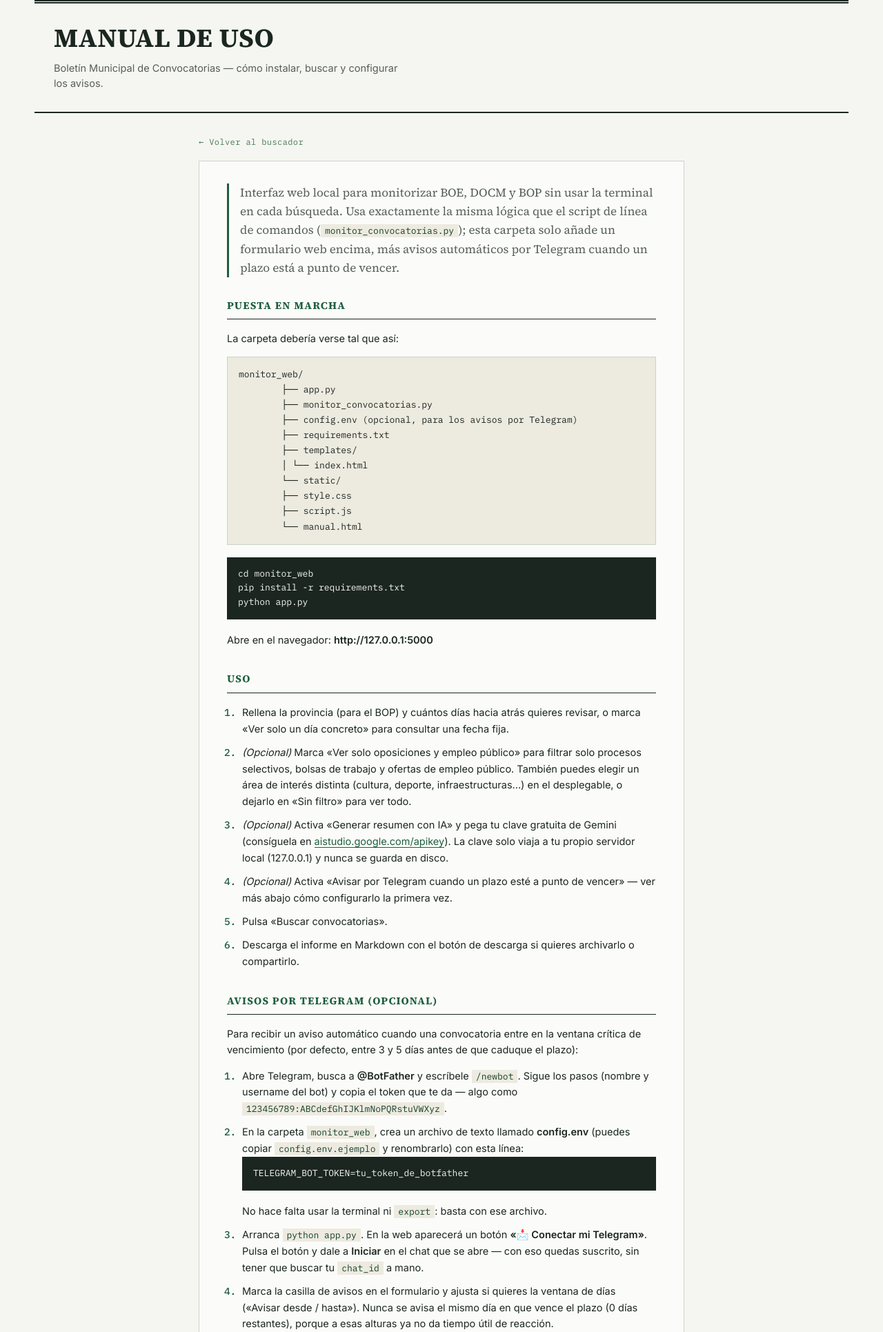
After one commit to JaviMAlonso/Diputacion_Boletin_Prueba, a Flask app: page /static/manual.html in a window 1280 px wide. The commit adds this page. Shown: the top 1931 px of the page at 69% size. Run offline with Flask 3, Linux system fonts and the light colour scheme; some libraries are stand-ins or nearby versions.

Commit message:
ultimos detalles

```diff
--- /dev/null
+++ b/static/manual.html
@@ -0,0 +1,278 @@
+<!DOCTYPE html>
+<html lang="es">
+
+<head>
+  <meta charset="UTF-8">
+  <meta name="viewport" content="width=device-width, initial-scale=1.0">
+  <title>Manual de uso — Boletín Municipal de Convocatorias</title>
+  <link rel="preconnect" href="https://fonts.googleapis.com">
+  <link href="https://www.diputoledo.es/favicon.ico" rel="icon">
+  <link
+    href="https://fonts.googleapis.com/css2?family=Source+Serif+4:opsz,wght@8..60,400;8..60,600;8..60,700&family=Inter:wght@400;500;600&family=IBM+Plex+Mono:wght@400;500&display=swap"
+    rel="stylesheet">
+  <link rel="stylesheet" href="style.css">
+  <style>
+    /* Estilos propios de esta página de manual, reutilizando las
+       variables de color/tipografía ya definidas en style.css para que
+       se vea como parte del mismo periódico, no como una página aparte. */
+
+    main.manual {
+      max-width: 760px;
+      display: block;
+    }
+
+    .volver {
+      display: inline-block;
+      margin-bottom: 18px;
+      font-family: 'IBM Plex Mono', monospace;
+      font-size: 12px;
+      color: var(--bronze);
+      text-decoration: none;
+      letter-spacing: 0.4px;
+    }
+
+    .volver:hover {
+      color: var(--seal-dark);
+      text-decoration: underline;
+    }
+
+    article.manual-cuerpo {
+      background: var(--paper-raised);
+      border: 1px solid var(--rule);
+      padding: 32px 40px 40px;
+    }
+
+    article.manual-cuerpo .lead {
+      font-family: 'Source Serif 4', serif;
+      font-size: 17px;
+      color: var(--ink-soft);
+      border-left: 3px solid var(--seal);
+      padding-left: 16px;
+      margin: 0 0 30px;
+    }
+
+    article.manual-cuerpo h2 {
+      font-family: 'Source Serif 4', serif;
+      font-size: 15px;
+      text-transform: uppercase;
+      letter-spacing: 1.2px;
+      color: var(--seal);
+      border-bottom: 1px solid var(--ink);
+      padding-bottom: 8px;
+      margin: 34px 0 16px;
+    }
+
+    article.manual-cuerpo h2:first-of-type {
+      margin-top: 0;
+    }
+
+    article.manual-cuerpo p {
+      font-size: 14.5px;
+      line-height: 1.6;
+      margin: 0 0 14px;
+    }
+
+    article.manual-cuerpo ol,
+    article.manual-cuerpo ul {
+      padding-left: 22px;
+      margin: 0 0 18px;
+    }
+
+    article.manual-cuerpo li {
+      font-size: 14.5px;
+      line-height: 1.65;
+      margin-bottom: 10px;
+    }
+
+    article.manual-cuerpo li::marker {
+      color: var(--seal);
+      font-family: 'IBM Plex Mono', monospace;
+      font-weight: 500;
+    }
+
+    article.manual-cuerpo code {
+      font-family: 'IBM Plex Mono', monospace;
+      font-size: 13px;
+      background: #EDEAE0;
+      padding: 1px 6px;
+      color: var(--seal-dark);
+    }
+
+    article.manual-cuerpo pre {
+      font-family: 'IBM Plex Mono', monospace;
+      font-size: 13px;
+      background: var(--ink);
+      color: var(--paper);
+      padding: 14px 16px;
+      overflow-x: auto;
+      margin: 0 0 18px;
+      line-height: 1.6;
+    }
+
+    article.manual-cuerpo pre code {
+      background: none;
+      color: inherit;
+      padding: 0;
+    }
+
+    article.manual-cuerpo .estructura {
+      font-family: 'IBM Plex Mono', monospace;
+      font-size: 13px;
+      background: #EDEAE0;
+      border: 1px solid var(--rule);
+      padding: 14px 16px;
+      margin: 0 0 18px;
+      line-height: 1.7;
+      white-space: pre;
+      overflow-x: auto;
+    }
+
+    article.manual-cuerpo .aviso {
+      background: var(--warn-bg);
+      border: 1px solid var(--warn-border);
+      border-left: 4px solid var(--warn-border);
+      padding: 12px 16px;
+      font-size: 13.5px;
+      color: #8A4A15;
+      margin: 0 0 18px;
+    }
+
+    article.manual-cuerpo a {
+      color: var(--seal);
+      text-decoration: none;
+      border-bottom: 1px solid var(--seal);
+    }
+
+    article.manual-cuerpo a:hover {
+      color: var(--seal-dark);
+      border-color: var(--seal-dark);
+    }
+
+    article.manual-cuerpo strong {
+      color: var(--ink);
+      font-weight: 600;
+    }
+
+    @media (max-width: 600px) {
+      article.manual-cuerpo {
+        padding: 24px 20px 30px;
+      }
+    }
+  </style>
+</head>
+
+<body>
+
+  <header class="masthead">
+    <div class="masthead-row">
+      <div>
+        <h1>Manual de uso</h1>
+        <p class="subtitulo">Boletín Municipal de Convocatorias — cómo instalar, buscar y configurar los avisos.</p>
+      </div>
+    </div>
+  </header>
+
+  <main class="manual">
+    <a class="volver" href="/">← Volver al buscador</a>
+
+    <article class="manual-cuerpo">
+      <p class="lead">Interfaz web local para monitorizar BOE, DOCM y BOP sin usar la terminal en cada
+        búsqueda. Usa exactamente la misma lógica que el script de línea de comandos
+        (<code>monitor_convocatorias.py</code>); esta carpeta solo añade un formulario web encima, más
+        avisos automáticos por Telegram cuando un plazo está a punto de vencer.</p>
+
+      <h2>Puesta en marcha</h2>
+      <p>La carpeta debería verse tal que así:</p>
+      <div class="estructura">monitor_web/
+        ├── app.py
+        ├── monitor_convocatorias.py
+        ├── config.env (opcional, para los avisos por Telegram)
+        ├── requirements.txt
+        ├── templates/
+        │ └── index.html
+        └── static/
+        ├── style.css
+        ├── script.js
+        └── manual.html</div>
+      <pre><code>cd monitor_web
+pip install -r requirements.txt
+python app.py</code></pre>
+      <p>Abre en el navegador: <strong>http://127.0.0.1:5000</strong></p>
+
+      <h2>Uso</h2>
+      <ol>
+        <li>Rellena la provincia (para el BOP) y cuántos días hacia atrás quieres revisar, o marca
+          «Ver solo un día concreto» para consultar una fecha fija.</li>
+        <li><em>(Opcional)</em> Marca «Ver solo oposiciones y empleo público» para filtrar solo procesos
+          selectivos, bolsas de trabajo y ofertas de empleo público. También puedes elegir un área de
+          interés distinta (cultura, deporte, infraestructuras...) en el desplegable, o dejarlo en «Sin
+          filtro» para ver todo.</li>
+        <li><em>(Opcional)</em> Activa «Generar resumen con IA» y pega tu clave gratuita de Gemini
+          (consíguela en <a href="https://aistudio.google.com/apikey" target="_blank"
+            rel="noopener">aistudio.google.com/apikey</a>).
+          La clave solo viaja a tu propio servidor local (127.0.0.1) y nunca se guarda en disco.</li>
+        <li><em>(Opcional)</em> Activa «Avisar por Telegram cuando un plazo esté a punto de vencer» — ver
+          más abajo cómo configurarlo la primera vez.</li>
+        <li>Pulsa «Buscar convocatorias».</li>
+        <li>Descarga el informe en Markdown con el botón de descarga si quieres archivarlo o
+          compartirlo.</li>
+      </ol>
+
+      <h2>Avisos por Telegram (opcional)</h2>
+      <p>Para recibir un aviso automático cuando una convocatoria entre en la ventana crítica de
+        vencimiento (por defecto, entre 3 y 5 días antes de que caduque el plazo):</p>
+      <ol>
+        <li>Abre Telegram, busca a <strong>@BotFather</strong> y escríbele <code>/newbot</code>. Sigue los
+          pasos (nombre y username del bot) y copia el token que te da — algo como
+          <code>123456789:ABCdefGhIJKlmNoPQRstuVWXyz</code>.
+        </li>
+        <li>En la carpeta <code>monitor_web</code>, crea un archivo de texto llamado
+          <strong>config.env</strong> (puedes copiar <code>config.env.ejemplo</code> y renombrarlo) con
+          esta línea:
+          <pre><code>TELEGRAM_BOT_TOKEN=tu_token_de_botfather</code></pre>
+          No hace falta usar la terminal ni <code>export</code>: basta con ese archivo.
+        </li>
+        <li>Arranca <code>python app.py</code>. En la web aparecerá un botón
+          <strong>«📩 Conectar mi Telegram»</strong>. Pulsa el botón y dale a <strong>Iniciar</strong> en
+          el chat que se abre — con eso quedas suscrito, sin tener que buscar tu <code>chat_id</code> a
+          mano.
+        </li>
+        <li>Marca la casilla de avisos en el formulario y ajusta si quieres la ventana de días («Avisar
+          desde / hasta»). Nunca se avisa el mismo día en que vence el plazo (0 días restantes), porque a
+          esas alturas ya no da tiempo útil de reacción.</li>
+      </ol>
+      <div class="aviso"><code>config.env</code> es solo tuyo: no lo compartas ni lo subas a ningún
+        repositorio público, ya que quien tenga el token puede controlar tu bot.</div>
+
+      <h2>Notas</h2>
+      <ul>
+        <li><strong>DOCM y BOP</strong> no tienen API pública estable; si sus portales bloquean peticiones
+          automatizadas (403), lo verás reflejado en el estado de fuentes («sin acceso») sin que la app se
+          detenga. El BOE sí tiene API oficial y debería funcionar siempre.</li>
+        <li>Cuando el título de un anuncio no trae plazo ni importe, la app descarga el documento completo
+          y vuelve a intentarlo sobre el texto íntegro (limitado a 25 documentos por búsqueda para no
+          saturar los servidores de origen ni ralentizar demasiado).</li>
+        <li>Esta app está pensada para uso <strong>local</strong>, en tu propio ordenador. No está
+          preparada para desplegarse en un servidor público sin añadir autenticación, ya que cualquiera que
+          acceda podría usar tu clave de IA o tu bot de Telegram.</li>
+      </ul>
+    </article>
+  </main>
+
+  <footer class="site-footer">
+    <div class="footer-row">
+      <div class="footer-col info">
+        <h4>Boletín Municipal</h4>
+        <p>Sistema de vigilancia automatizada para uso institucional. Consultas en tiempo real sobre BOE, DOCM y BOP.
+        </p>
+      </div>
+      <div class="footer-col autores">
+        <p><strong>Desarrollo e IA:</strong></p>
+        <p>Javier Martín, Luzmila Moreno y Rodrigo Gálvez &copy; 2026</p>
+      </div>
+    </div>
+  </footer>
+
+</body>
+
+</html>
--- a/static/style.css
+++ b/static/style.css
@@ -278,6 +278,32 @@
   }
 
   /* ---------- Results ---------- */
+  .columna-resultados {
+    min-width: 0;
+  }
+
+  .barra-resultados {
+    display: none;
+    justify-content: flex-end;
+    margin-bottom: 10px;
+  }
+
+  button.vaciar {
+    background: none;
+    border: 1px solid var(--rule);
+    color: var(--ink-soft);
+    font-family: 'IBM Plex Mono', monospace;
+    font-size: 12px;
+    padding: 6px 12px;
+    cursor: pointer;
+    transition: color .15s ease, border-color .15s ease;
+  }
+
+  button.vaciar:hover {
+    color: var(--seal);
+    border-color: var(--seal);
+  }
+
   .estado-fuentes {
     display: flex;
     flex-wrap: wrap;
```
Also changed, not shown: static/script.js (+11 -1 lines), templates/index.html (+19 -9 lines), README.md.
